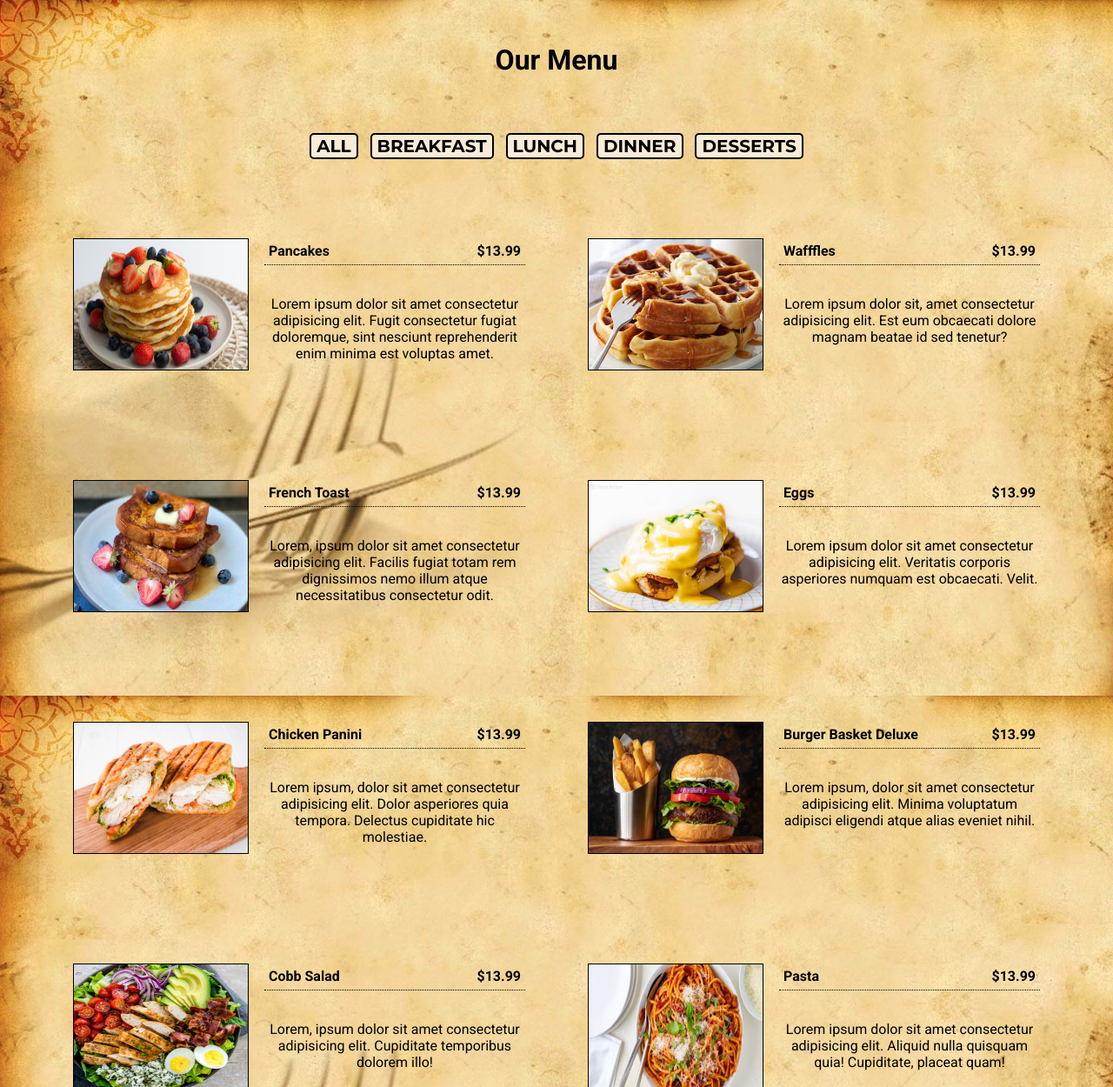
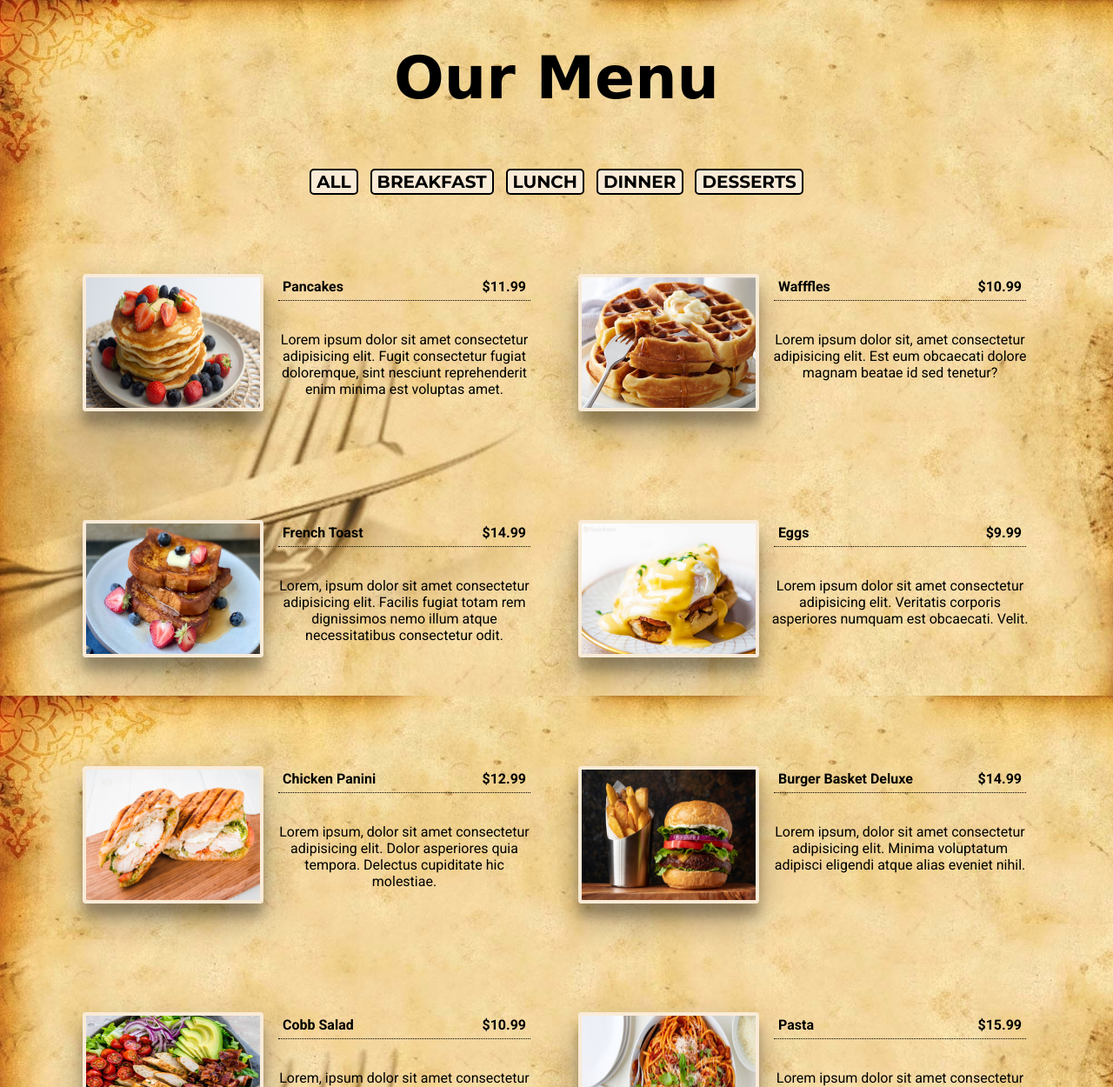
Before and after one commit to loubarb/restaurant-menu, a plain HTML site: page index.html in a window 1280 px wide. Shown: the top 1250 px of the page at 87% size. Drawn offline with Linux system fonts and the light colour scheme; a web font is replaced by a local one.

Commit message:
Styling edits

```diff
--- a/index.html
+++ b/index.html
@@ -7,7 +7,7 @@
   <link rel="stylesheet" href="styles.css">
   <link rel="preconnect" href="https://fonts.googleapis.com">
   <link rel="preconnect" href="https://fonts.gstatic.com" crossorigin>
-  <link href="https://fonts.googleapis.com/css2?family=Montserrat:wght@400;700&family=Roboto:wght@400;700&display=swap" rel="stylesheet">
+  <link href="https://fonts.googleapis.com/css2?family=Beau+Rivage&family=Montserrat:wght@400;700&family=Roboto:wght@400;700&display=swap" rel="stylesheet">
   <script src="script.js" defer></script>
   <title>Menu</title>
 </head>
@@ -31,7 +31,7 @@
           <img src="./img/pancakes.jpg" alt="Pancakes" />
           <div class="menu-item-header">
             <h4>Pancakes</h4>
-            <h4>$13.99</h4>
+            <h4>$11.99</h4>
           </div>
           <div class="menu-item-desc">
             <p>Lorem ipsum dolor sit amet consectetur adipisicing elit. Fugit consectetur fugiat doloremque, sint nesciunt reprehenderit enim minima est voluptas amet.</p>
@@ -41,7 +41,7 @@
           <img src="./img/waffles.jpg" alt="Wafffles" />
           <div class="menu-item-header">
             <h4>Wafffles</h4>
-            <h4>$13.99</h4>
+            <h4>$10.99</h4>
           </div>
           <div class="menu-item-desc">
             <p>Lorem ipsum dolor sit, amet consectetur adipisicing elit. Est eum obcaecati dolore magnam beatae id sed tenetur?</p>
@@ -51,7 +51,7 @@
           <img src="./img/french-toast.jpg" alt="French Toast" />
           <div class="menu-item-header">
             <h4>French Toast</h4>
-            <h4>$13.99</h4>
+            <h4>$14.99</h4>
           </div>
           <div class="menu-item-desc">
             <p>Lorem, ipsum dolor sit amet consectetur adipisicing elit. Facilis fugiat totam rem dignissimos nemo illum atque necessitatibus consectetur odit.</p>
@@ -61,7 +61,7 @@
           <img src="./img/eggs-benedict.jpg" alt="Eggs" />
           <div class="menu-item-header">
             <h4>Eggs</h4>
-            <h4>$13.99</h4>
+            <h4>$9.99</h4>
           </div>
           <div class="menu-item-desc">
             <p>Lorem ipsum dolor sit amet consectetur adipisicing elit. Veritatis corporis asperiores numquam est obcaecati. Velit.</p>
@@ -71,7 +71,7 @@
           <img src="./img/chicken-panini.png" alt="Chicken Panini" />
           <div class="menu-item-header">
           <h4>Chicken Panini</h4>
-          <h4>$13.99</h4>
+          <h4>$12.99</h4>
           </div>
           <div class="menu-item-desc">
           <p>Lorem ipsum, dolor sit amet consectetur adipisicing elit. Dolor asperiores quia tempora. Delectus cupiditate hic molestiae.</p>
@@ -81,7 +81,7 @@
           <img src="./img/burger-deluxe.jpg" alt="Burger Basket Deluxe" />
           <div class="menu-item-header">
           <h4>Burger Basket Deluxe</h4>
-          <h4>$13.99</h4>
+          <h4>$14.99</h4>
           </div>
           <div class="menu-item-desc">
           <p>Lorem ipsum, dolor sit amet consectetur adipisicing elit. Minima voluptatum adipisci eligendi atque alias eveniet nihil.</p>
@@ -91,7 +91,7 @@
           <img src="./img/cobb-salad.jpg" alt="Cobb Salad" />
           <div class="menu-item-header">
           <h4>Cobb Salad</h4>
-          <h4>$13.99</h4>
+          <h4>$10.99</h4>
           </div>
           <div class="menu-item-desc">
           <p>Lorem, ipsum dolor sit amet consectetur adipisicing elit. Cupiditate temporibus dolorem illo!</p>
@@ -101,7 +101,7 @@
           <img src="./img/pasta.jpg" alt="Pasta" />
           <div class="menu-item-header">
           <h4>Pasta</h4>
-          <h4>$13.99</h4>
+          <h4>$15.99</h4>
           </div>
           <div class="menu-item-desc">
           <p>Lorem ipsum dolor sit amet consectetur adipisicing elit. Aliquid nulla quisquam quia! Cupiditate, placeat quam!</p>
@@ -111,7 +111,7 @@
           <img src="./img/steak.jpg" alt="Steak" />
           <div class="menu-item-header">
           <h4>Steak</h4>
-          <h4>$13.99</h4>
+          <h4>$29.99</h4>
           </div>
           <div class="menu-item-desc">
           <p>Lorem ipsum dolor sit amet consectetur adipisicing elit. Itaque recusandae accusamus explicabo soluta eius enim eligendi sed hic atque incidunt?</p>
@@ -121,7 +121,7 @@
           <img src="./img/burrito.jpg" alt="Burrito" />
           <div class="menu-item-header">
           <h4>Burrito</h4>
-          <h4>$13.99</h4>
+          <h4>$21.99</h4>
           </div>
           <div class="menu-item-desc">
           <p>Lorem ipsum dolor sit, amet consectetur adipisicing elit. Reiciendis sed adipisci corrupti id odit delectus molestiae deleniti nam.</p>
@@ -131,7 +131,7 @@
           <img src="./img/veal-piccata.jpg" alt="Veal" />
           <div class="menu-item-header">
           <h4>Veal</h4>
-          <h4>$13.99</h4>
+          <h4>$27.99</h4>
           </div>
           <div class="menu-item-desc">
           <p>Lorem ipsum dolor sit amet consectetur adipisicing elit. Necessitatibus error debitis, aperiam vero maxime suscipit voluptas quae iure modi, fuga laboriosam deleniti!</p>
--- a/script.js
+++ b/script.js
@@ -6,7 +6,7 @@ for (i = 0; i < btns.length; i++) {
   btns[i].addEventListener('click', e => {
     e.preventDefault()
     const filter = e.target.dataset.filter
-    // console.log(filter)
+
 
     menuItems.forEach((item) => {
       if (filter == "all") {
--- a/styles.css
+++ b/styles.css
@@ -7,6 +7,8 @@ body {
 }
 h1 {
   margin-bottom: 0;
+  font-family: 'Beau Rivage', cursive;
+  font-size: 68px;
 }
 
 .container {
@@ -44,11 +46,16 @@ button {
   font-weight: bold;
 }
 
+button:hover {
+  background-color: brown;
+}
+
 .menu-container {
   display: flex;
   flex-direction: column;
   justify-content: center;
   text-align: center;
+  /* margin: 0 50px; */
 }
 
 .menu-item {
@@ -59,9 +66,8 @@ button {
 .menu-item-header {
   display: flex;
   justify-content: space-between;
-  max-height: 30px;
-  /* padding: 0 25px; */
   border-bottom: 1px dotted;
+  margin-top: 15px;
 }
 
 h4 {
@@ -71,23 +77,31 @@ h4 {
 .menu-item img {
   width: 200px;
   height: 150px;
-  border: 1px solid;
+  border: 4px solid antiquewhite;
+  border-radius: 4px;
+  box-shadow: rgba(0, 0, 0, 0.3) 0px 19px 38px, rgba(0, 0, 0, 0.22) 0px 15px 12px;
+}
+
+@media (min-width: 768px) {
+
+  .menu-container {
+    margin: 0 150px;
+  }
+
 }
 
 
 @media (min-width: 1024px) {
 
   .button-container {
-    display: flex;
-    align-items: center;
-    justify-content: center;
     padding: 20px 0;
   }
 
   .menu-container {
     display: grid;
     grid-template-columns: 1fr 1fr;
-    gap: 20px;
+    column-gap: 50px;
+    row-gap: 25px;
     align-content: center;
     justify-items: center;
   }
@@ -101,8 +115,8 @@ h4 {
   }
 
   .menu-item-header {
-    display: flex;
-    justify-content: space-between;
+    margin: 0 5px;
+    max-height: 30px;
   }
 
   .menu-item-desc {
```
